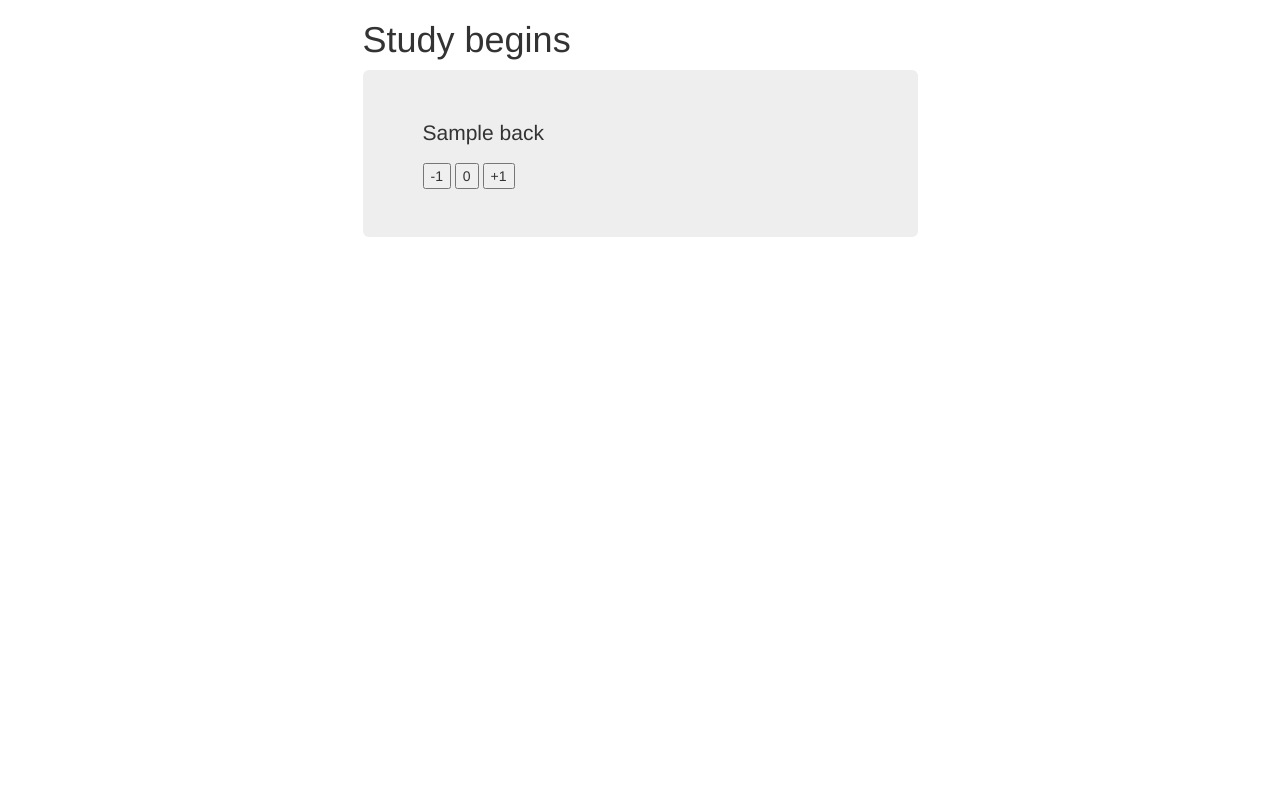
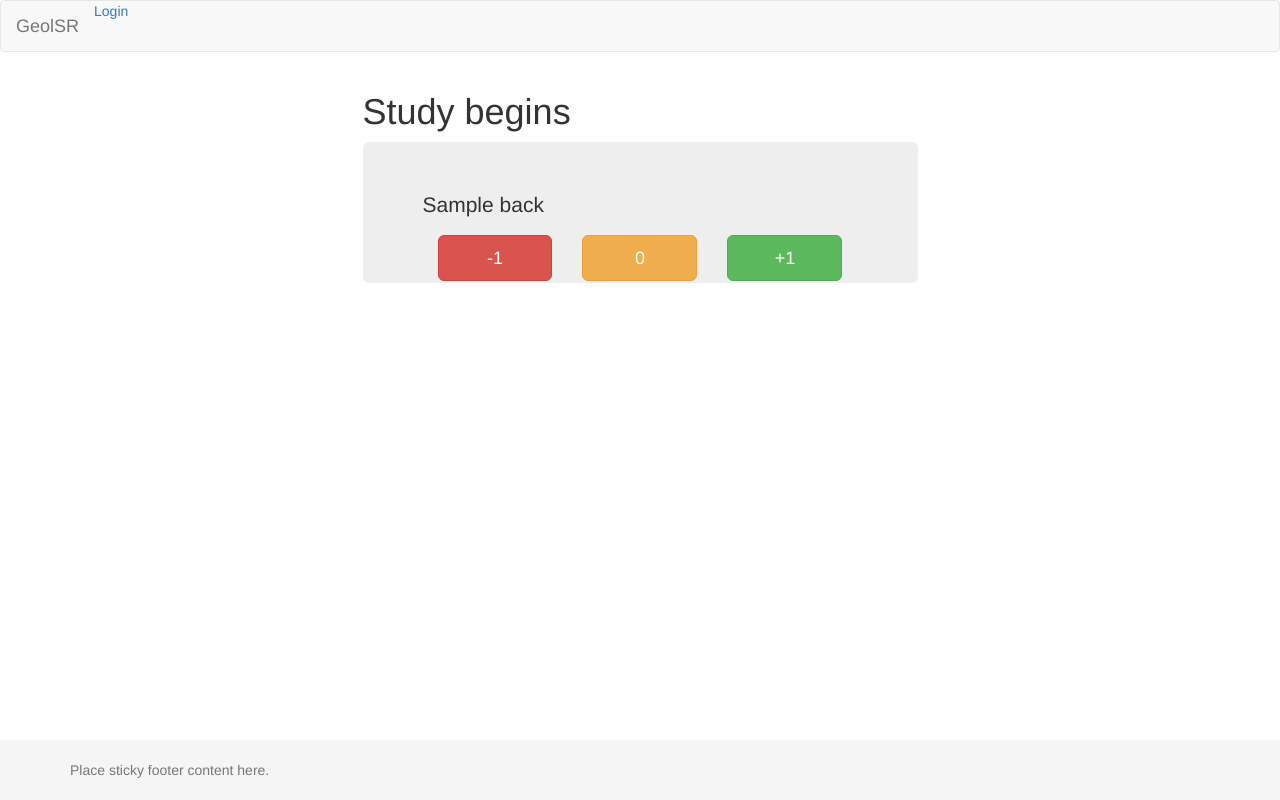
Before and after one commit to fatune/geol_sr, a Django app: template sr/templates/study.html in a window 1280 px wide. Run offline with Django 3.2, Linux system fonts and the light colour scheme; the template is opened without the code that fills it: most values are stand-ins (such as "Sample title", 1, 10 or a date in 2020); some libraries are stand-ins or nearby versions.

Commit message:
Play around with bootstrap

```diff
--- a/sr/static/base.css
+++ b/sr/static/base.css
@@ -1,3 +1,18 @@
 #id_new_item {
     margin-top: 2ex;
 }
+
+body {
+  /* Margin bottom by footer height */
+  margin-bottom: 60px;
+}
+
+.footer {
+  position: absolute;
+  bottom: 0;
+  width: 100%;
+  /* Set the fixed height of the footer here */
+  height: 60px;
+  line-height: 60px; /* Vertically center the text there */
+  background-color: #f5f5f5;
+}
--- a/sr/templates/base.html
+++ b/sr/templates/base.html
@@ -1,5 +1,5 @@
 <!DOCTYPE html>
-<html lang="ru">
+<html lang="en">
 
   <head>
     <meta charset="utf-8">
@@ -10,7 +10,14 @@
     <link href="/static/base.css" rel="stylesheet">
   </head>
 
-  <body>
+   <body>
+
+   <nav class="navbar navbar-default fixed-top">
+     <a class="navbar-brand" href="{% url 'home' %}">GeolSR</a>
+
+     <a href="{% url 'login' %}">Login</a>
+   </nav>
+
     <div class="container">
       <div class="row">
         <div class="col-md-6 col-md-offset-3">
@@ -19,5 +26,12 @@
         </div>
       </div>
     </div>
+
+    <footer class="footer">
+      <div class="container">
+        <span class="text-muted">Place sticky footer content here.</span>
+      </div>
+    </footer>
+
   </body>
 </html>
--- a/sr/templates/no_fact_to_learn.html
+++ b/sr/templates/no_fact_to_learn.html
@@ -2,4 +2,10 @@
 
 {% block main %}
   There is no facts to learn now in {{ title }}.
+
+  <div class="alert alert-warning" role="alert">
+    <h4 class="alert-heading">Ooops!</h4>
+    <p> There is no facts to learn now in {{ title }}. </p>
+  </div>
+
 {% endblock %}
--- a/sr/templates/study.html
+++ b/sr/templates/study.html
@@ -12,7 +12,7 @@
 
       <form method="POST" name="textfield">
         {% csrf_token %}
-        <input type="submit" value="Submit" id="id_button_show" autofocus/>
+        <input type="submit" value="Submit" id="id_button_show" class="btn btn-primary btn-block" autofocus/>
       </form>
 
     {% else %}
@@ -22,9 +22,19 @@
       <form method="POST" name="textfield">
         {% csrf_token %}
 
-        <input type="submit" value="-1" name="rate" id="id_button_rate"/>
-        <input type="submit" value="0" name="rate" id="id_button_rate"/>
-        <input type="submit" value="+1" name="rate" id="id_button_rate"/>
+        <div class="col-md-12">
+	  <div class="row">
+	    <div class="col-md-4">
+ 	      <input type="submit" value="-1" name="rate" id="id_button_rate" class="btn btn-danger btn-lg btn-block"/>
+	    </div>
+	    <div class="col-md-4">
+	      <input type="submit" value="0" name="rate" id="id_button_rate" class="btn btn-warning btn-lg btn-block"/>
+	    </div>
+	    <div class="col-md-4">
+	      <input type="submit" value="+1" name="rate" id="id_button_rate" class="btn btn-success btn-lg btn-block"/>
+	    </div>
+	  </div>
+	</div>
       </form>
 
     </div>
```
Also changed, not shown: sr/templates/no_cards_to_learn.html (+8 -1 lines).
